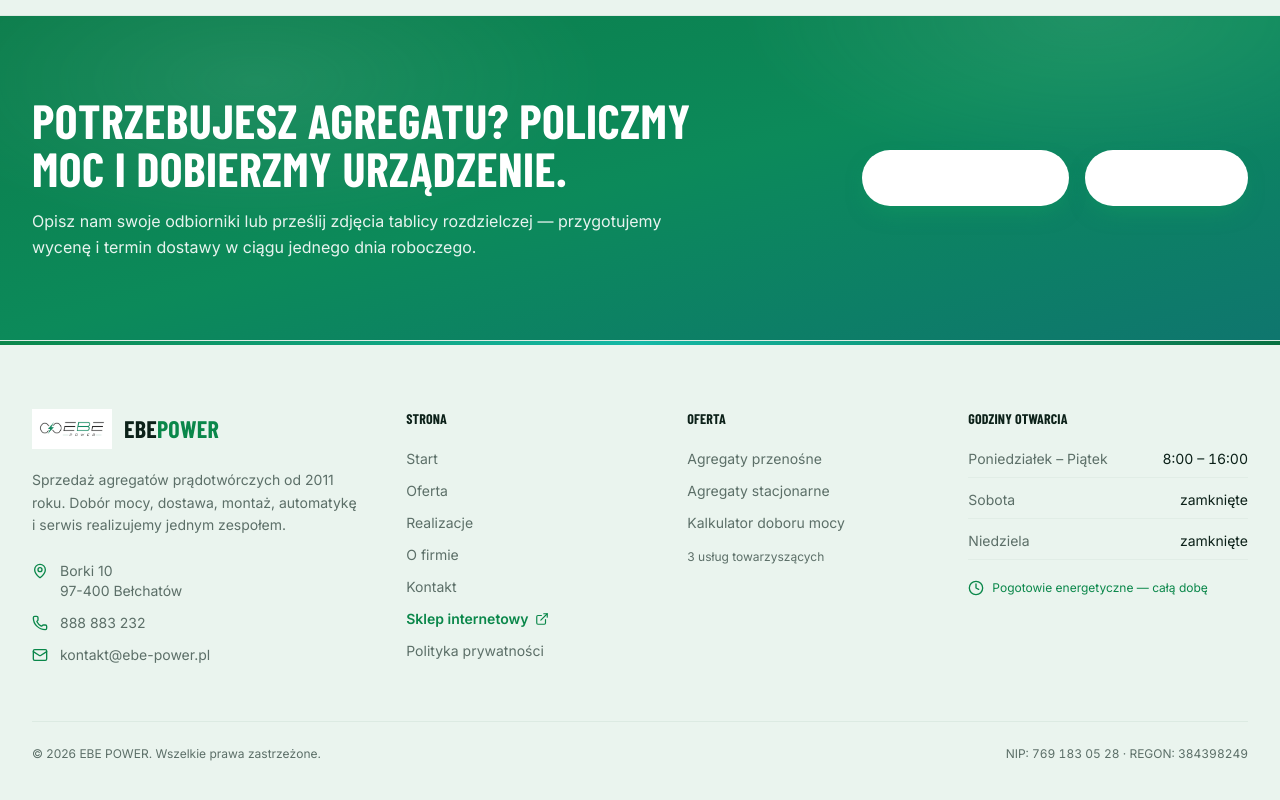
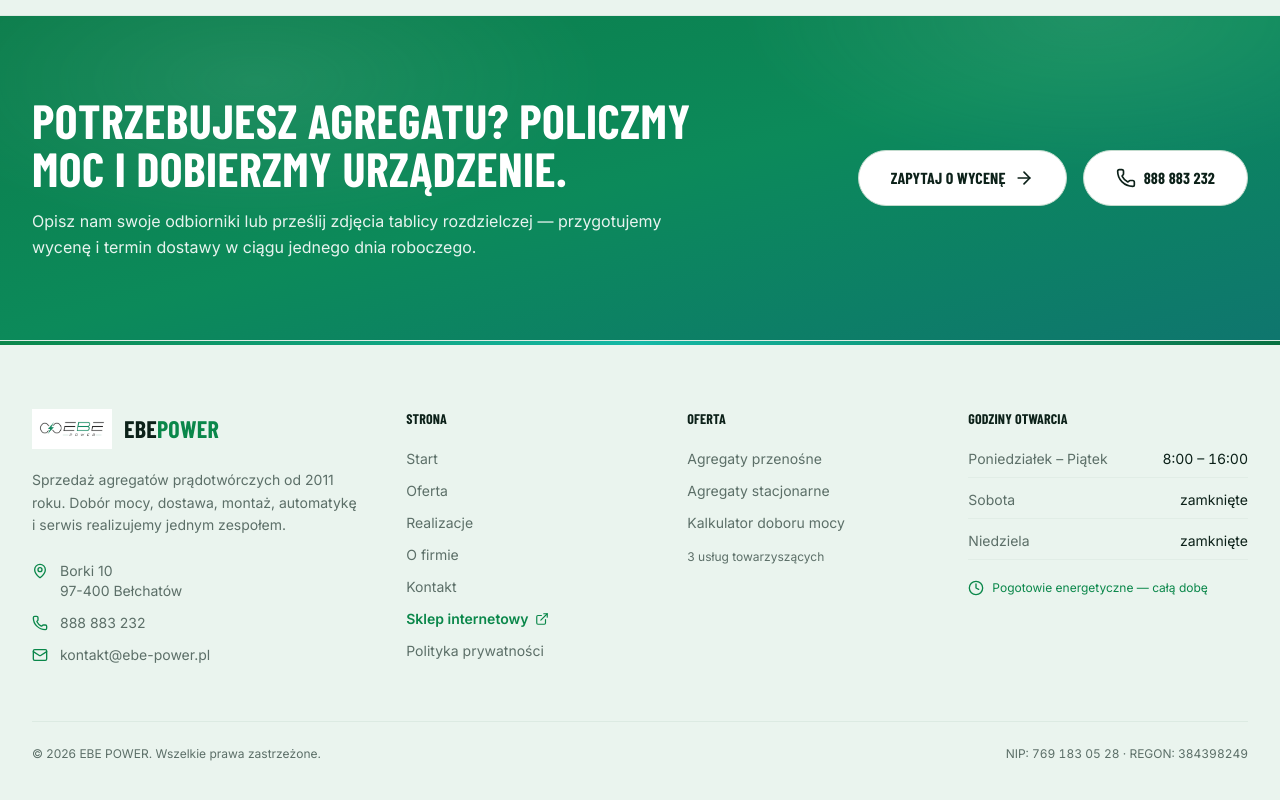
Before and after one commit to VEXORjs/ebe-power, a React (Vite) app: page / in a window 1280 px wide. Shown: the part 9243-10043 px from the top of the page. Built offline with nearby package versions, Linux system fonts and the light colour scheme; no server answers; a web font is replaced by a local one.

Commit message:
Change Button variant to 'dark' in CtaBand

```diff
--- a/src/components/CtaBand.tsx
+++ b/src/components/CtaBand.tsx
@@ -30,7 +30,7 @@ export function CtaBand({
            <Button
               to="/kontakt"
               size="lg"
-              className="bg-white text-black"
+              variant="dark"
             >
               Zapytaj o wycenę
               <ArrowRight className="h-5 w-5" />
@@ -38,7 +38,7 @@ export function CtaBand({
            <Button
               href={company.phoneHref}
               size="lg"
-              className="bg-white text-black"
+              variant="dark"
             >
               <Phone className="h-5 w-5" />
               {company.phone}
```
